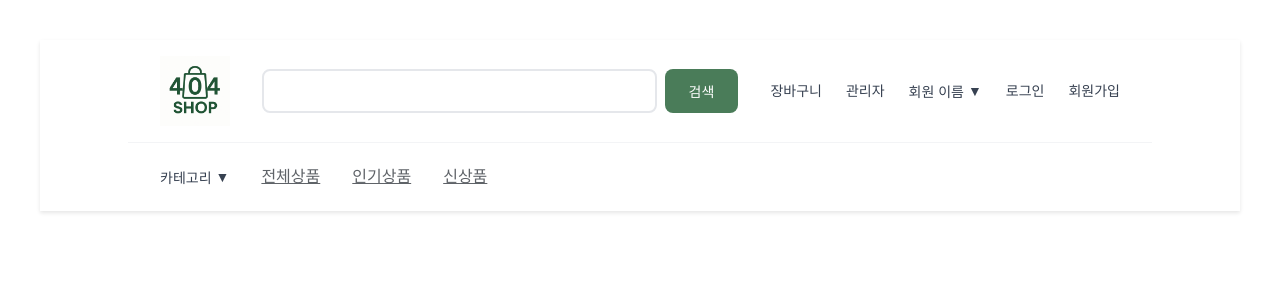
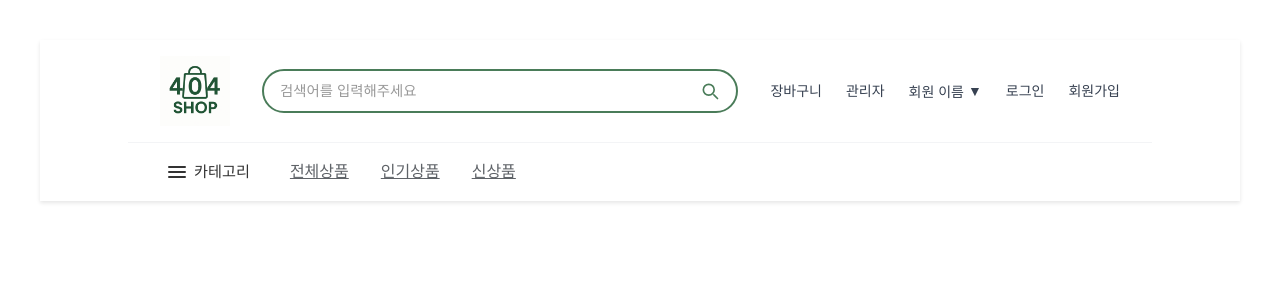
Before and after one commit to HanSeongJun/Store_404, a React (Vite) app in the folder frontend/: page / in a window 1280 px wide. Shown: the top 300 px of the page. Built offline with nearby package versions, Linux system fonts and the light colour scheme; a web font is replaced by a local one.

Commit message:
CREATE 검색 기능 스타일 변경

```diff
--- a/frontend/src/Components/Header/Header.jsx
+++ b/frontend/src/Components/Header/Header.jsx
@@ -3,26 +3,27 @@ import "./Style.css";
 import logoImage from "../../Assets/logo.png";
 import {useEffect, useState} from "react";
 
-
+//          component: 헤더 컴포넌트          //
 function Header() {
 
+    //          state: 사용자 메뉴 드랍다운 상태          //
     const [isUserMenuOpen, setIsUserMenuOpen] = useState(false);
+    //          state: 카테고리 메뉴 드랍다운 상태          //
     const [isCategoryMenuOpen, setIsCategoryMenuOpen] = useState(false);
 
-
+    //          event handler: 사용자 메뉴 드랍다운 핸들러          //
     const handleUserMenuClick = () => {
         setIsUserMenuOpen(!isUserMenuOpen);
         setIsCategoryMenuOpen(false);
     }
-
+    //          event handler: 카테고리 메뉴 드랍다운 핸들러          //
     const handleCategoryMenuClick = () => {
         setIsCategoryMenuOpen(!isCategoryMenuOpen);
         setIsUserMenuOpen(false);
     }
 
-    // 드롭다운 외부 클릭 시 닫기
+    //           effect: 드롭다운 외부 클릭 시 닫기          //
     useEffect(() => {
-
         const handleClickOutside = (event) => {
             if (!event.target.closest('[data-dropdown]')) {
                 setIsUserMenuOpen(false);
@@ -36,7 +37,7 @@ function Header() {
         }
     })
 
-
+    //           render: Header 렌더링          //
     return (
         <header className="Header">
             <div className="Header-Container">
@@ -48,8 +49,20 @@ function Header() {
                 {/* 검색 창 */}
                 <form className="Header-Search">
                     <div className="Header-Search-Container">
-                        <input className="Header-Search-Input" />
-                        <button className="Header-Search-Button">검색</button>
+                        <input type="text" placeholder="검색어를 입력해주세요" className="Header-Search-Input" />
+                        <button className="Header-Search-Button" >
+                            <svg
+                            xmlns="http://www.w3.org/2000/svg"
+                            className="SearchIcon"
+                            fill="none"
+                            viewBox="0 0 24 24"
+                            stroke="var(--green)"
+                            width="20"
+                            height="20">
+                                <path strokeLinecap="round" strokeLinejoin="round" strokeWidth="2"
+                                d="M21 21l-4.35-4.35M17 10.5A6.5 6.5 0 104 10.5a6.5 6.5 0 0013 0z" />
+                            </svg>
+                        </button>
                     </div>
                 </form>
 
@@ -93,7 +106,12 @@ function Header() {
                 <div className="Header-Nav-Container">
                     <div className="Header-Nav-Category" data-dropdown>
                         <button className="Header-Nav-Category-Button" onClick={handleCategoryMenuClick}>
-                            카테고리<span>▼</span>
+                            <span className="HamburgerIcon">
+                                <span></span>
+                                <span></span>
+                                <span></span>
+                            </span>
+                            <span className="CategoryText">카테고리</span>
                         </button>
                         {isCategoryMenuOpen && (
                             <div className="Header-Nav-Category-Dropdown">
--- a/frontend/src/Components/Header/Style.css
+++ b/frontend/src/Components/Header/Style.css
@@ -34,33 +34,35 @@
 
 .Header-Search-Container {
     display: flex;
-    gap: 0.5rem;
     align-items: center;
+    border: 2px solid var(--green);
+    border-radius: 9999px;
+    padding: 0.5rem 1rem;
+    width: 100%;
+    max-width: 500px;
+    background-color: #fff;
+    box-sizing: border-box;
 }
 
 .Header-Search-Input {
     flex: 1;
-    padding: 0.75rem 1rem;
-    border: 2px solid #E5E7EB;
-    border-radius: 0.5rem;
+    border: none;
+    outline: none;
+    font-size: 0.9rem;
+    padding: 0.25rem 0;
+    background: none;
+    color: #333;
+}
 
-    font-size: 0.875rem;
-    outline: none;
-    height: 44px;
-    box-sizing: border-box;
+.Header-Search-Input::placeholder {
+    color: #999;
 }
 
 .Header-Search-Button {
-    padding: 0.75rem 1.5rem;
-    background-color: var(--green);
-    color: white;
+    background: none;
     border: none;
-    border-radius: 0.5rem;
     cursor: pointer;
-    font-size: 0.875rem;
-    font-weight: 500;
-
-    height: 44px;
+    padding: 0;
     display: flex;
     align-items: center;
     justify-content: center;
@@ -172,16 +174,32 @@
 }
 
 .Header-Nav-Category-Button {
+    display: flex;
+    align-items: center;
     background: none;
     border: none;
     cursor: pointer;
-    color: #374151;
     font-size: 0.875rem;
+    color: #333;
     font-weight: 500;
+    padding: 0.25rem 0.5rem;
+}
+
+.HamburgerIcon {
     display: flex;
-    align-items: center;
-    gap: 0.25rem;
-    padding: 0.5rem 0;
+    flex-direction: column;
+    justify-content: center;
+    gap: 3px; /* 줄 간격 */
+    height: 16px; /* 기존 14px에서 살짝 높임 */
+    width: 18px;
+    margin-right: 0.5rem;
+    flex-shrink: 0;
+}
+.HamburgerIcon span {
+    display: block;
+    height: 2px;
+    background-color: #333;
+    border-radius: 1px;
 }
 
 .Header-Nav-Category-Dropdown {
@@ -214,3 +232,9 @@
     align-items: center;
     padding: 0.5rem 0;
 }
+
+.CategoryText {
+    line-height: 1;
+    font-size: 0.95rem; /* 줄 간격 최소화 */
+
+}
```
